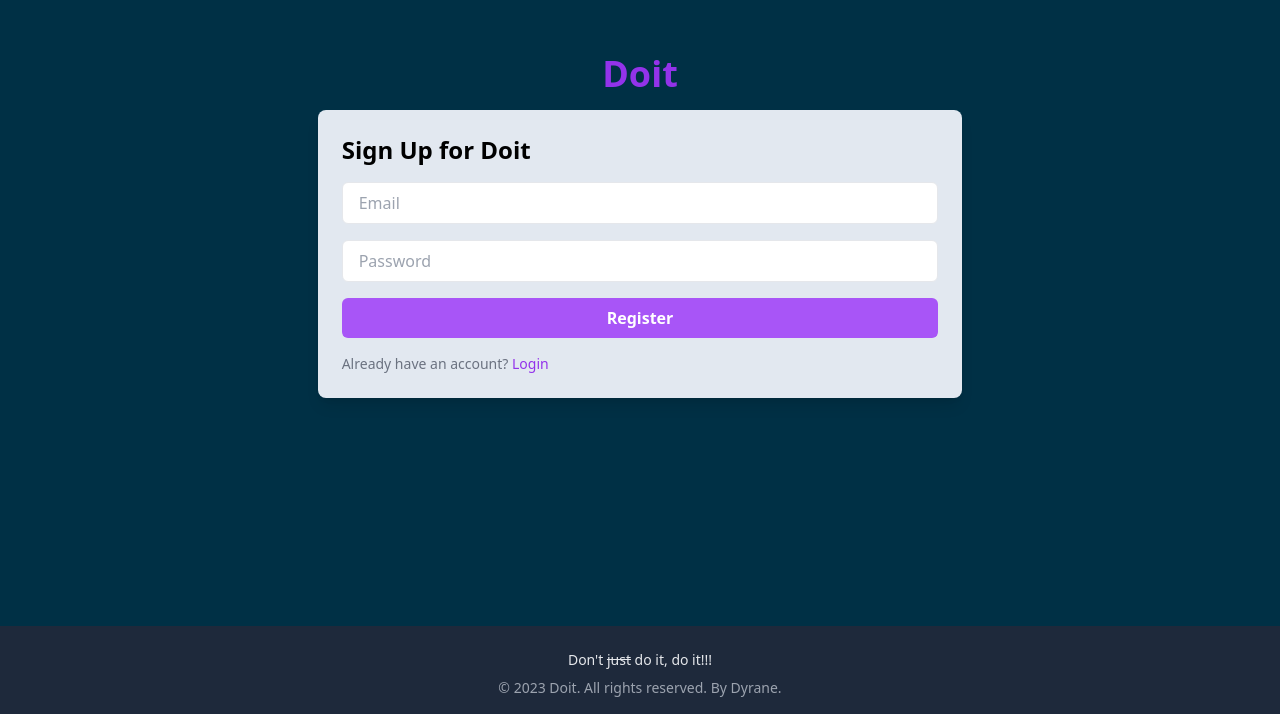
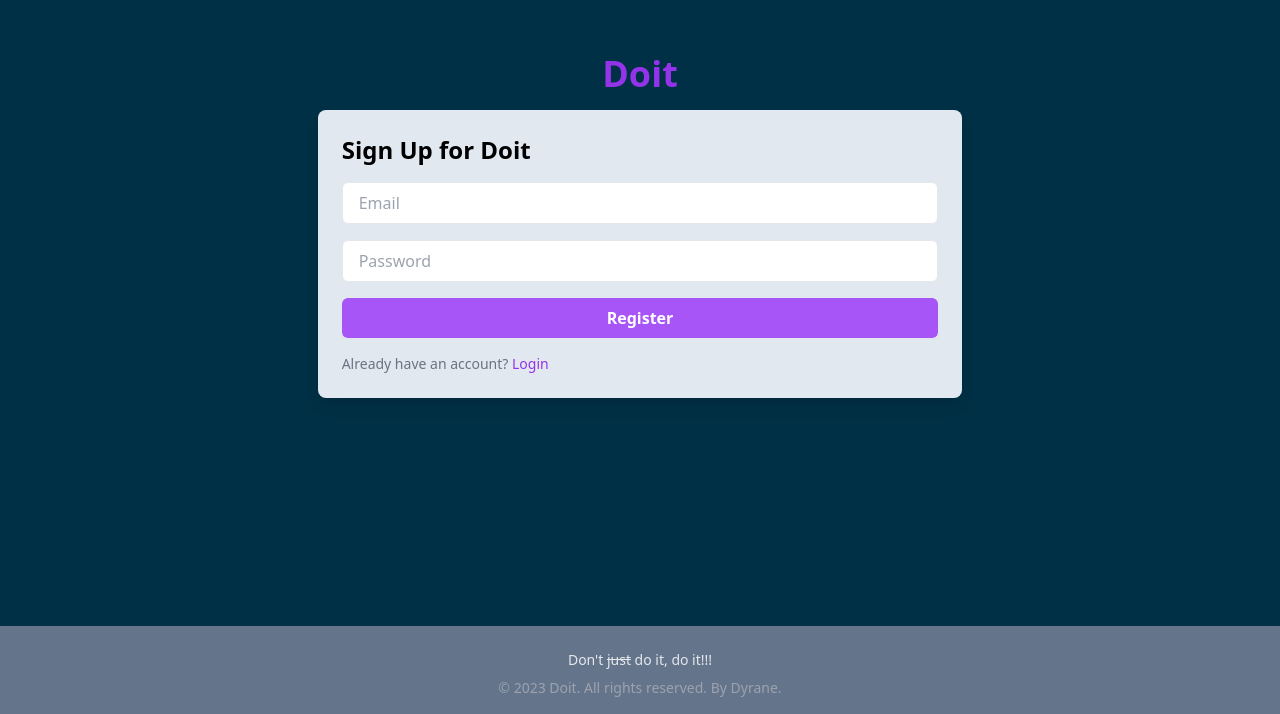
Before and after one commit to Dr-dyrane/doit, a React (Vite) app: page /signup in a window 1280 px wide. Shown: the part 174-888 px from the top of the page. Built offline with nearby package versions, Linux system fonts and the light colour scheme; no server answers.

Commit message:
Update Footer.jsx

```diff
--- a/src/components/Footer.jsx
+++ b/src/components/Footer.jsx
@@ -5,7 +5,7 @@ class Footer extends Component {
     const { isLoggedIn, onLogout } = this.props;
 
     return (
-      <footer className="bg-slate-800 p-4 text-center">
+      <footer className="bg-slate-500 p-4 text-center">
         <div className="container mx-auto">
           {isLoggedIn ? (
             <button
```
